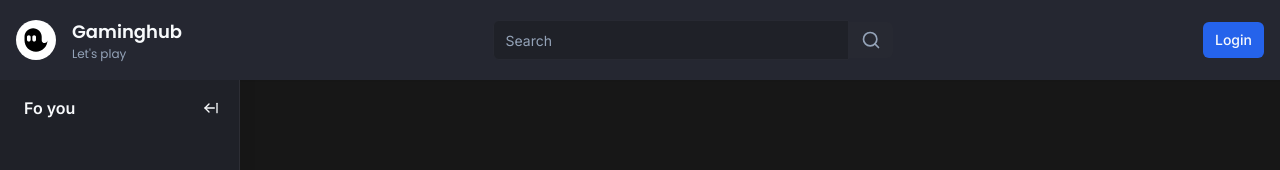
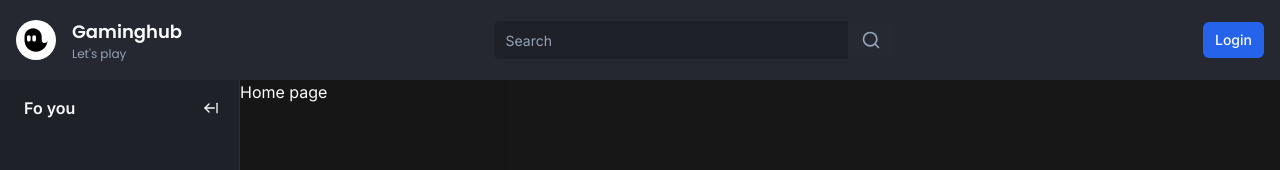
Before and after one commit to weirdlookingjay/video-twitch, a Next.js app: page / in a window 1280 px wide. Shown: the top 170 px of the page. Built offline with nearby package versions, Linux system fonts and the light colour scheme; no server answers.

Commit message:
Created a container component for the main content

```diff
--- /dev/null
+++ b/app/(browse)/_components/container.tsx
@@ -0,0 +1,34 @@
+"use client";
+
+import { cn } from "@/lib/utils";
+import { useSidebar } from "@/store/use-sidebar";
+import { useEffect } from "react";
+import { useMediaQuery } from "usehooks-ts";
+
+interface ContainerProps {
+  children: React.ReactNode;
+}
+
+const Container = ({ children }: ContainerProps) => {
+  const matches = useMediaQuery("(max-width: 1024px)");
+
+  const { collapsed, onCollapse, onExpand } = useSidebar((state) => state);
+
+  useEffect(() => {
+    if (matches) {
+      onCollapse();
+    } else {
+      onExpand();
+    }
+  }, [matches, onCollapse, onExpand]);
+
+  return (
+    <div
+      className={cn("flex-1", collapsed ? "ml-[70px]" : "ml-[70px] lg:ml-60")}
+    >
+      {children}
+    </div>
+  );
+};
+
+export default Container;
--- a/app/(browse)/layout.tsx
+++ b/app/(browse)/layout.tsx
@@ -1,6 +1,7 @@
 import React from "react";
 import Navbar from "./_components/navbar";
 import Sidebar from "./_components/sidebar";
+import Container from "./_components/container";
 
 const BrowseLayout = ({ children }: { children: React.ReactNode }) => {
   return (
@@ -8,7 +9,7 @@
       <Navbar />
       <div className="flex h-full pt-20">
         <Sidebar />
-        {children}
+        <Container>{children}</Container>
       </div>
     </>
   );
--- a/package.json
+++ b/package.json
@@ -25,6 +25,7 @@
     "svix": "^1.15.0",
     "tailwind-merge": "^2.1.0",
     "tailwindcss-animate": "^1.0.7",
+    "usehooks-ts": "^2.9.1",
     "zustand": "^4.4.7"
   },
   "devDependencies": {
```
Also changed, not shown: 1 other file (tests, documents, lock files or other folders).
